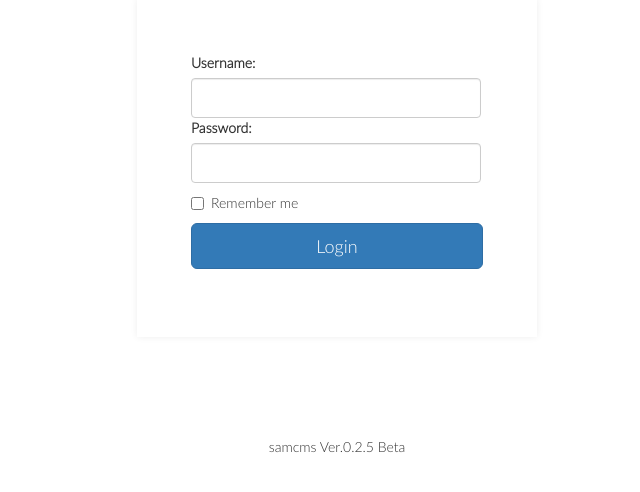
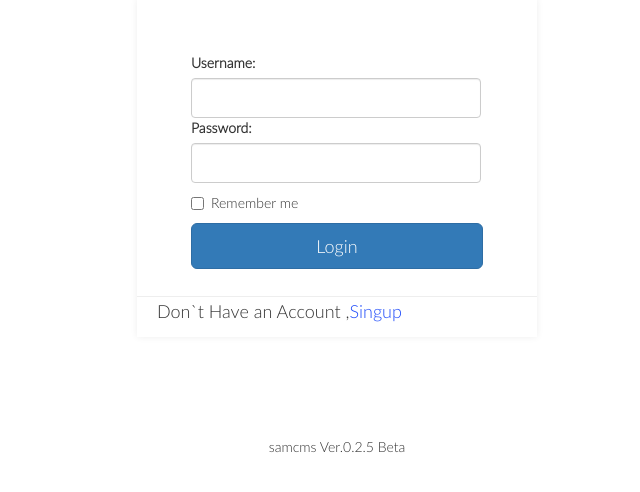
Before and after one commit to sadegh3333/samcms, a PHP site: page /is-admin/metalogin.php in a window 1280 px wide. Shown: the part 151-643 px from the top of the page, without its empty margins (303-943 px from the left). Run offline with PHP 8.4, Linux system fonts and the light colour scheme.

Commit message:
add link singup for footer login form

```diff
--- a/is-admin/metalogin.php
+++ b/is-admin/metalogin.php
@@ -13,6 +13,7 @@
 	<div class="form-login">
 		<div>
 			<form action="login.php?action=login" method="POST">
+				<h4 class="login-footer">Don`t Have an Account ,<a href="#">Singup</a></h4>
 				<div>
 					<div>
 						<label for="user-box">Username:</label>
--- a/is-admin/style.css
+++ b/is-admin/style.css
@@ -26,11 +26,21 @@ a {
     background-color: #fff;
     padding: 54px;
     box-shadow: 0px 0px 7px #eee;
+    position: relative;
 }
 .form-login .input-box {
     height: 40px;
     width: 290px;
     background-color: #FFFFFF;
+}
+.form-login .login-footer{
+    position: absolute;
+    bottom: 0px;
+    font-size: 18px;
+    left: 0px;
+    border-top: 1px #eee solid;
+    width: 100%;
+    padding: 5px 20px;
 }
 /* End Form login */
 #maindiv {
```
